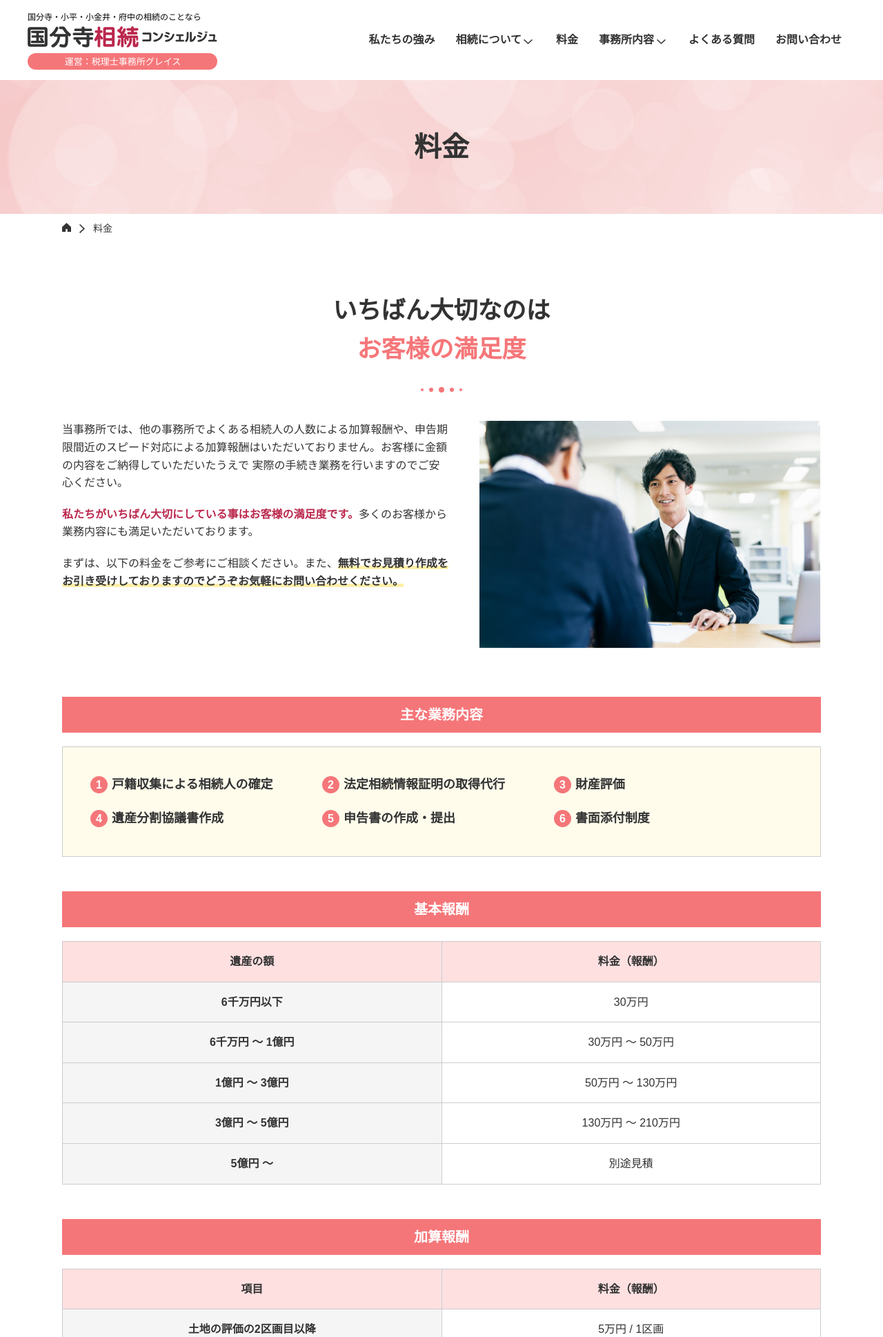
After one commit to natuuu0831/natuuu0831-grace-souzoku, a PHP site: page /price.html in a window 1280 px wide. The commit adds this page. Shown: the top 1938 px of the page at 69% size. Run offline with PHP 8.4, Linux system fonts and the light colour scheme; some libraries are stand-ins or nearby versions.

Commit message:
add: 料金ページ追加

```diff
--- a/assets/css/common.css
+++ b/assets/css/common.css
@@ -22,6 +22,7 @@ a.disabled{
   }
 .red {
     color: #bb284d;
+    font-weight: bold;
   }
 .yellow {
 color: #FFFF99;
--- /dev/null
+++ b/assets/css/price.css
@@ -0,0 +1,178 @@
+@charset "UTF-8";
+#price{
+}
+.leadBox {
+    margin-bottom: 7rem;
+}
+.leadBox .inner {
+    display: flex;
+    align-items: flex-start;
+    justify-content: flex-start;
+}
+.leadBox .txtArea {
+    margin-right: 4.4rem;
+}
+.leadBox .txtArea p {
+    margin-bottom: 2rem;
+}
+.leadBox img{
+    width: 50%;
+}
+
+.detail {
+    margin-bottom: 8rem;
+}
+.detail dl {
+    margin-bottom: 5rem;
+}
+.detail dl:last-of-type {
+    margin-bottom: 4.5rem;
+}
+.detail dt {
+    text-align: center;
+    color: #fff;
+    font-size: 2rem;
+    font-weight: bold;
+    margin-bottom: 2rem;
+    padding: 1rem 0;
+    background-color: #F57679;
+}
+.detail .numBox {
+    background-color: #FFFCEC;
+    padding: 4rem;
+    display: flex;
+    flex-wrap: wrap;
+    align-items: flex-start;
+    justify-content: flex-start;
+    border: 1px solid #CCCCCC;
+}
+.detail .numBox li {
+    font-size: 1.8rem;
+    font-weight: bold;
+    display: flex;
+    align-items: center;
+    width: 33%;
+    margin-bottom: 2rem;
+}
+.detail .numBox li:nth-of-type(n+3) {
+    margin-bottom: 0;
+}
+.detail .numBox li span {
+    display: inline-block;
+    text-align: center;
+    border-radius: 50%;
+    color: #fff;
+    font-size: 1.6rem;
+    background-color: #F57679;
+    width: 2.5rem;
+    height: 2.5rem;
+    margin-right: .6rem;
+}
+
+.detail table {
+    width: 100%;
+    border: 1px solid #CCCCCC;
+}
+.detail table th {
+    background-color: #FFE0E1;
+    padding: 1.6rem;
+    border: 1px solid #CCCCCC;
+    width: 50%;
+}
+.detail table td {
+    padding: 1.6rem;
+    text-align: center;
+    border: 1px solid #CCCCCC;
+}
+.detail table td.gray {
+    font-weight: bold;
+    background-color: #F5F5F5;
+}
+
+.detail .listBox {
+  border: 1px solid #CCCCCC;
+  padding: 4.4rem;
+  display: flex;
+  flex-wrap: wrap;
+}
+.detail .listBox li {
+  width: 50%;
+  margin-bottom: 1rem;
+}
+.detail .listBox li:nth-of-type(n+5) {
+  margin-bottom: 0;
+}
+.detail .listBox li b {
+    font-size: 3rem;
+    display: inline-block;
+    vertical-align: middle;
+    margin-top: -.7rem;
+  }
+.detail .note {
+ font-size: 1.4rem;
+}
+@media (max-width: 1100px) {
+
+}
+
+@media (max-width: 768px) {
+    .leadBox {
+        margin-bottom:4rem;
+    }
+    .leadBox .inner {
+        display: block;
+    }
+    .leadBox .txtArea {
+        margin-right:auto ;
+    }
+    .leadBox img {
+        width: 100%;
+    }
+
+    .detail{
+        margin-bottom: 5rem;
+    }
+    .detail dt {
+        text-align: left;
+        padding-left: 2rem;
+    }
+    .detail .numBox {
+        display: block;
+        padding: 2rem;
+    }
+    .detail .numBox li {
+        width: 100%;
+    }
+    .detail .numBox li:nth-of-type(n+3) {
+        margin-bottom: 2rem;
+    }
+    .detail .numBox li:last-of-type {
+        margin-bottom: 0
+    }
+
+    .detail table th {
+        text-align: left;
+    }
+    .detail table td {
+        text-align: left;
+    }
+    .detail .listBox {
+        padding: 2rem;
+        display: block;
+    }
+    .detail .listBox li {
+        width: 100%;
+        padding-left: 1rem;
+        text-indent: -1rem;
+        box-sizing: border-box;
+    }
+    .detail .listBox li:nth-of-type(n+5) {
+        margin-bottom: 1rem;
+    }
+    .detail .listBox li:last-of-type {
+        margin-bottom: 0;
+    }
+    .detail .note li {
+        margin-bottom: 1rem;
+    }
+}
--- /dev/null
+++ b/price.html
@@ -0,0 +1,404 @@
+<!DOCTYPE html>
+<html lang="jp">
+<head>
+    <meta name="viewport" content="width=device-width, initial-scale=1.0">
+    <meta http-equiv="Content-Type" content="text/html; charset=utf-8">
+    <title>国分寺コンシェルジュ</title>
+    <meta name="description" content="" />
+    <meta property="og:url" content="https://mishimamura-ferry.com/">
+    <meta property="og:title" content="国分寺コンシェルジュ">
+    <meta property="og:site_name" content="国分寺コンシェルジュ">
+    <meta property="og:image" content="">
+    <meta property="og:description" content="">
+    <meta property="og:type" content="website">
+    <link rel="icon" type="image/png" href="assets/img/favicon.png">
+    <link rel="stylesheet" href="assets/css/price.css">
+    <link rel="stylesheet" href="assets/css/reset.css">
+    <link rel="stylesheet" href="assets/css/common.css">
+    <link rel="stylesheet" href="assets/css/header.css">
+    <link rel="stylesheet" href="assets/css/footer.css">
+    <script src="//ajax.googleapis.com/ajax/libs/jquery/3.5.1/jquery.min.js"></script>
+    <script src="assets/js/custom.js"></script>
+    <script>
+        (function(d) {
+            var config = {
+            kitId: 'yuk8yzd',
+            scriptTimeout: 3000,
+            async: true
+            },
+            h=d.documentElement,t=setTimeout(function(){h.className=h.className.replace(/\bwf-loading\b/g,"")+" wf-inactive";},config.scriptTimeout),tk=d.createElement("script"),f=false,s=d.getElementsByTagName("script")[0],a;h.className+=" wf-loading";tk.src='https://use.typekit.net/'+config.kitId+'.js';tk.async=true;tk.onload=tk.onreadystatechange=function(){a=this.readyState;if(f||a&&a!="complete"&&a!="loaded")return;f=true;clearTimeout(t);try{Typekit.load(config)}catch(e){}};s.parentNode.insertBefore(tk,s)
+        })(document);
+        </script>
+    <script>
+        $(function () {
+            var ua = navigator.userAgent;
+            if ((ua.indexOf('iPhone') > 0) || (ua.indexOf('Android') > 0 && ua.indexOf('Mobile') > 0)) {
+              $('head').prepend('<meta name="viewport" content="width=device-width,initial-scale=1">');
+            } else {
+              $('head').prepend('<meta name="viewport" content="width=1000">');
+            }
+          })
+    </script>
+</head>
+
+<body>
+    <header id="header" class="header">
+        <div class="inner pc">
+            <img src="assets/img/common/header-logo.svg" class="logo" alt="">
+            <nav class="nav">
+                <ul class="nav__list">
+                    <li class="nav__list__item js-trigger-nav-single">
+                        <dl>
+                            <dt><a href="#">私たちの強み</a></dt>
+                        </dl>
+                    </li>
+                    <li class="nav__list__item js-trigger-nav">
+                        <dl>
+                            <dt><a href="#">相続について</a></dt>
+                            <dd>
+                                <a href="#">生前対策</a>
+                                <a href="#">生前対策</a>
+                                <a href="#">生前対策</a>
+                                <a href="#">生前対策</a>
+                                <a href="#">生前対策</a>
+                            </dd>
+                        </dl>
+                    </li>
+                    <li class="nav__list__item js-trigger-nav-single">
+                        <dl>
+                            <dt><a href="#">料金</a></dt>
+                        </dl>
+                    </li>
+                    <li class="nav__list__item js-trigger-nav">
+                        <dl>
+                            <dt><a href="#">事務所内容</a></dt>
+                            <dd>
+                                <a href="#">生前対策</a>
+                                <a href="#">生前対策</a>
+                                <a href="#">生前対策</a>
+                                <a href="#">生前対策</a>
+                                <a href="#">生前対策</a>
+                            </dd>
+                        </dl>
+                    </li>
+                    <li class="nav__list__item">
+                        <dl>
+                            <dt><a href="#">よくある質問</a></dt>
+                        </dl>
+                    </li>
+                    <li class="nav__list__item nav__list__item--contact_common">
+                        <dl>
+                            <dt><a href="#">お問い合わせ</a></dt>
+                        </dl>
+                    </li>
+                </ul>
+            </nav>
+        </div>
+        <div class="sp">
+            <div class="wrap">
+                <img src="assets/img/common/header-logo-sp.svg" class="logo" alt="">
+                <div class="bar">
+                    <a class="menu-trigger">
+                      <span></span>
+                      <span></span>
+                      <span></span>
+                    </a>
+                  </div>
+            </div>
+              <nav class="nav">
+                <ul class="nav__list">
+                    <li class="nav__list__item js-trigger-nav-single">
+                        <dl>
+                            <dt><a href="#">私たちの強み</a></dt>
+                        </dl>
+                    </li>
+                    <li class="nav__list__item js-trigger-nav">
+                        <dl>
+                            <dt>
+                                <a href="#" class="plus">相続について<span class="dummyBox"></span></a>
+                            </dt>
+                            <dd>
+                                <a href="#">- 生前対策</a>
+                                <a href="#">- 生前対策</a>
+                                <a href="#">- 生前対策</a>
+                                <a href="#">- 生前対策</a>
+                            </dd>
+                        </dl>
+                    </li>
+                    <li class="nav__list__item js-trigger-nav-single">
+                        <dl>
+                            <dt><a href="#">料金</a></dt>
+                        </dl>
+                    </li>
+                    <li class="nav__list__item js-trigger-nav">
+                        <dl>
+                            <dt><a href="#" class="plus">事務所内容</a><span class="dummyBox"></span></dt>
+                            <dd>
+                                <a href="#">- 生前対策</a>
+                                <a href="#">- 生前対策</a>
+                                <a href="#">- 生前対策</a>
+                                <a href="#">- 生前対策</a>
+                            </dd>
+                        </dl>
+                    </li>
+                    <li class="nav__list__item js-trigger-nav-single">
+                        <dl>
+                            <dt><a href="#">料金</a></dt>
+                        </dl>
+                    </li>
+                </ul>
+                <ul class="contact_common__list">
+                    <li class="contact_common__list__item contact_common__list__item--first">
+                        <a href="tel:042-316-8566" class="tel">
+                            <span class="tel__number">042-316-8566</span>
+                            <span class="tel__info">電話受付　平日 9:00 ～ 18:00</span>
+                        </a>
+                    </li>
+                    <li class="contact_common__list__item contact_common__list__item--second">
+                        <a href="#?">お問い合わせ</a>
+                    </li>
+                </ul>
+                <p class="close sp">メニューを閉じる</p>
+            </nav>
+
+        </div>
+
+    </header>
+
+    <main id="price" class="price">
+    <section class="headBlock">
+        <div class="inner">
+            <h1>料金</h1>
+        </div>
+    </section>
+    <section class="breadcrumb">
+        <div class="inner">
+            <ul>
+                <li>
+                    <a href=""><img src="assets/img/common/home.svg" alt="ホーム"></a>
+                </li>
+                <li>
+                    <a href="" class="disabled">料金</a>
+                </li>
+            </ul>
+        </div>
+    </section>
+
+    <h2 class="header-dotted">
+        いちばん大切なのは<br><span class="pink">お客様の満足度</span>
+    </h2>
+
+    <section class="leadBox">
+        <div class="inner">
+            <div class="txtArea">
+                <p>当事務所では、他の事務所でよくある相続人の人数による加算報酬や、申告期限間近のスピード対応による加算報酬はいただいておりません。お客様に金額の内容をご納得していただいたうえで 実際の手続き業務を行いますのでご安心ください。</p>
+                <p><span class="red">私たちがいちばん大切にしている事はお客様の満足度です。</span>多くのお客様から業務内容にも満足いただいております。</p>
+                <p>まずは、以下の料金をご参考にご相談ください。また、<span class="highLight">無料でお見積り作成をお引き受けしておりますのでどうぞお気軽にお問い合わせください。</span></p>
+            </div>
+            <img src="assets/img/price/img01.jpg" alt="">
+        </div>
+    </section>
+
+    <section class="detail">
+        <div class="inner">
+            <dl>
+                <dt>主な業務内容</dt>
+                <dd>
+                    <ul class="numBox">
+                        <li>
+                            <span class="num">1</span>
+                            <p>戸籍収集による相続人の確定</p>
+                        </li>
+                        <li>
+                            <span class="num">2</span>
+                            <p>法定相続情報証明の取得代行</p>
+                        </li>
+                        <li>
+                            <span class="num">3</span>
+                            <p>財産評価</p>
+                        </li>
+                        <li>
+                            <span class="num">4</span>
+                            <p>遺産分割協議書作成</p>
+                        </li>
+                        <li>
+                            <span class="num">5</span>
+                            <p>申告書の作成・提出</p>
+                        </li>
+                        <li>
+                            <span class="num">6</span>
+                            <p>書面添付制度</p>
+                        </li>
+                    </ul>
+                </dd>
+            </dl>
+            <dl>
+                <dt>基本報酬</dt>
+                <dd>
+                    <table>
+                        <tr>
+                            <th>遺産の額</th>
+                            <th>料金（報酬）</th>
+                        </tr>
+                        <tr>
+                            <td class="gray">6千万円以下</td>
+                            <td>30万円</td>
+                        </tr>
+                        <tr>
+                            <td class="gray">6千万円 ～ 1億円</td>
+                            <td>30万円 ～ 50万円</td>
+                        </tr>
+                        <tr>
+                            <td class="gray">1億円 ～ 3億円</td>
+                            <td>50万円 ～ 130万円</td>
+                        </tr>
+                        <tr>
+                            <td class="gray">3億円 ～ 5億円</td>
+                            <td>130万円 ～ 210万円</td>
+                        </tr>
+                        <tr>
+                            <td class="gray">5億円 ～</td>
+                            <td>別途見積</td>
+                        </tr>
+                    </table>
+                </dd>
+            </dl>
+            <dl>
+                <dt>加算報酬</dt>
+                <dd>
+                    <table>
+                        <tr>
+                            <th>項目</th>
+                            <th>料金（報酬）</th>
+                        </tr>
+                        <tr>
+                            <td class="gray">土地の評価の2区画目以降</td>
+                            <td>5万円 / 1区画</td>
+                        </tr>
+                    </table>
+                </dd>
+            </dl>
+            <dl>
+                <dt>別途報酬</dt>
+                <dd>
+                    <ul class="listBox">
+                        <li><b>・</b>所得税準確定申告</li>
+                        <li><b>・</b>金融機関における残高証明の取得・相続手続き</li>
+                        <li><b>・</b>特別代理人の選任申請手続き</li>
+                        <li><b>・</b>非上場株式の評価</li>
+                        <li><b>・</b>納税猶予・延納・物納の適用を受ける場合</li>
+                        <li><b>・</b>その他特殊な事情により調査・検討が生じる場合</li>
+                    </ul>
+                </dd>
+            </dl>
+            <ul class="note">
+                <li>※ 遺産の額は、非課税対象額・小規模宅地等の特例・（旧）広大地評価減・債務控除などの適用前の金額となります。</li>
+                <li>※ 上記金額は全て税抜き価格です。消費税は別途必要となります。</li>
+            </ul>
+        </div>
+    </section>
+
+    <section class="consultation_common">
+        <div class="inner">
+            <p>税理士事務所グレイスについて</p>
+            <a href="#?" class="btn_pink">事務所案内</a>
+        </div>
+    </section>
+
+
+    <section class="contact_common">
+        <div class="inner">
+            <h2 class="contact_common__head"><span class="yellow">初回相談無料</span> お気軽にお問い合わせください</h2>
+            <p class="contact_common__lead">相続に関するお悩み・疑問・ご相談などありましたら、下記までお気軽にお問い合わせください。<br>
+                初回相談は無料で行っておますので、安心してご相談いただけます。<br>
+                国分寺・小平・小金井・府中にお住いの方は特に歓迎いたします。</p>
+            <ul class="contact_common__list">
+                <li class="contact_common__list__item contact_common__list__item--first">
+                    <a href="tel:042-316-8566" class="tel">
+                        <span class="tel__number">042-316-8566</span>
+                        <span class="tel__info">電話受付　平日 9:00 ～ 18:00</span>
+                    </a>
+                </li>
+                <li class="contact_common__list__item contact_common__list__item--second">
+                    <a href="#?">お問い合わせ</a>
+                </li>
+            </ul>
+        </div>
+    </section>
+
+    </main>
+
+
+
+    <footer id="footer" class="footer">
+        <div class="inner">
+            <div class="footer__left">
+                <img class="footer__left__logo" src="assets/img/footer/logo.svg" alt="税理士事務所グレイス">
+                <p class="footer__left__address">〒185-0012　東京都国分寺市本町3-11-17<br>
+                    ビルドシティプラザ4F<br>
+                    JR中央線「国分寺駅」北口から徒歩3分</p>
+                <a href="#?" class="footer__left__btn">アクセス</a>
+            </div>
+            <div class="footer__right pc">
+                <ul class="footer__right__list footer__right__list--first">
+                    <li class="footer__right__list__item">
+                        <a href="#?">ホーム</a>
+                    </li>
+                    <li class="footer__right__list__item">
+                        <a href="#?">私たちの強み</a>
+                    </li>
+                </ul>
+                <ul class="footer__right__list footer__right__list--second">
+                    <li class="footer__right__list__item">
+                        <a href="#?">- 事前対策</a>
+                    </li>
+                    <li class="footer__right__list__item">
+                        <a href="#?">- 相続税申告</a>
+                    </li>
+                    <li class="footer__right__list__item">
+                        <a href="#?">- 申告手続きの流れ</a>
+                    </li>
+                    <li class="footer__right__list__item">
+                        <a href="#?">- 相続税シミュレーター</a>
+                    </li>
+                </ul>
+                <ul class="footer__right__list footer__right__list--third">
+                    <li class="footer__right__list__item">
+                        <a href="#?">料金</a>
+                    </li>
+                    <li class="footer__right__list__item">
+                        <a href="#?">事務所案内</a>
+                    </li>
+                    <li class="footer__right__list__item">
+                        <a href="#?">- 事務所案内</a>
+                    </li>
+                    <li class="footer__right__list__item">
+                        <a href="#?">- スタッフ紹介</a>
+                    </li>
+                    <li class="footer__right__list__item">
+                        <a href="#?">よくある質問</a>
+                    </li>
+                </ul>
+                <ul class="footer__right__list footer__right__list--second">
+                    <li class="footer__right__list__item">
+                        <a href="#?">お知らせ</a>
+                    </li>
+                    <li class="footer__right__list__item">
+                        <a href="#?">プライバシーポリシー</a>
+                    </li>
+                    <li class="footer__right__list__item">
+                        <a href="#?">お問い合わせ</a>
+                    </li>
+                </ul>
+            </div>
+
+        </div>
+        <div class="inner02">
+            <p class="txt">国分寺相続コンシェルジュは、国分寺・小平・小金井・府中を中心に展開する税理士事務所グレイスが運営する相続サポートサービスです。</p>
+            <p class="copy">&copy; 税理士事務所グレイス All rights reserved.</p>
+        </div>
+    </footer>
+
+</body>
+
+</html>
```
Also changed, not shown: assets/img/price/img01.jpg (added).
